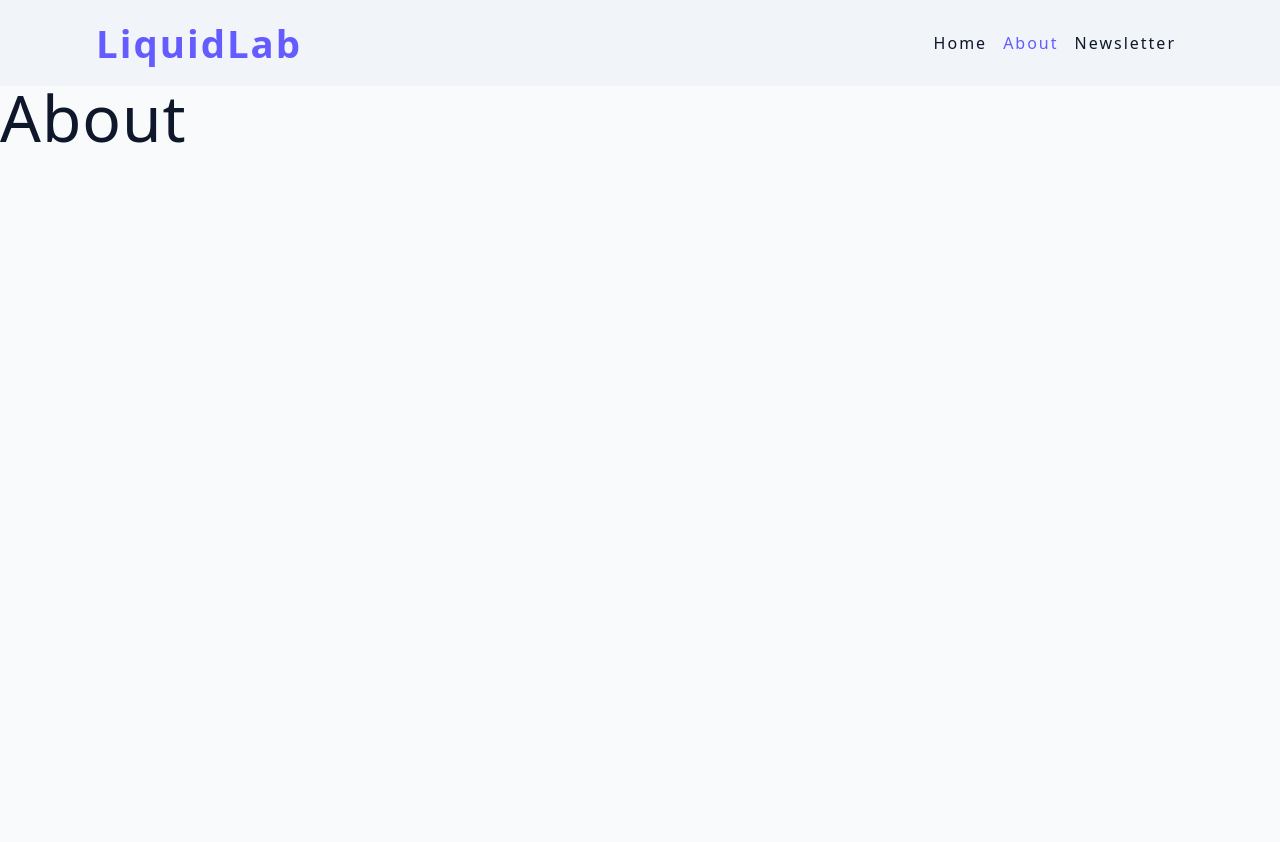
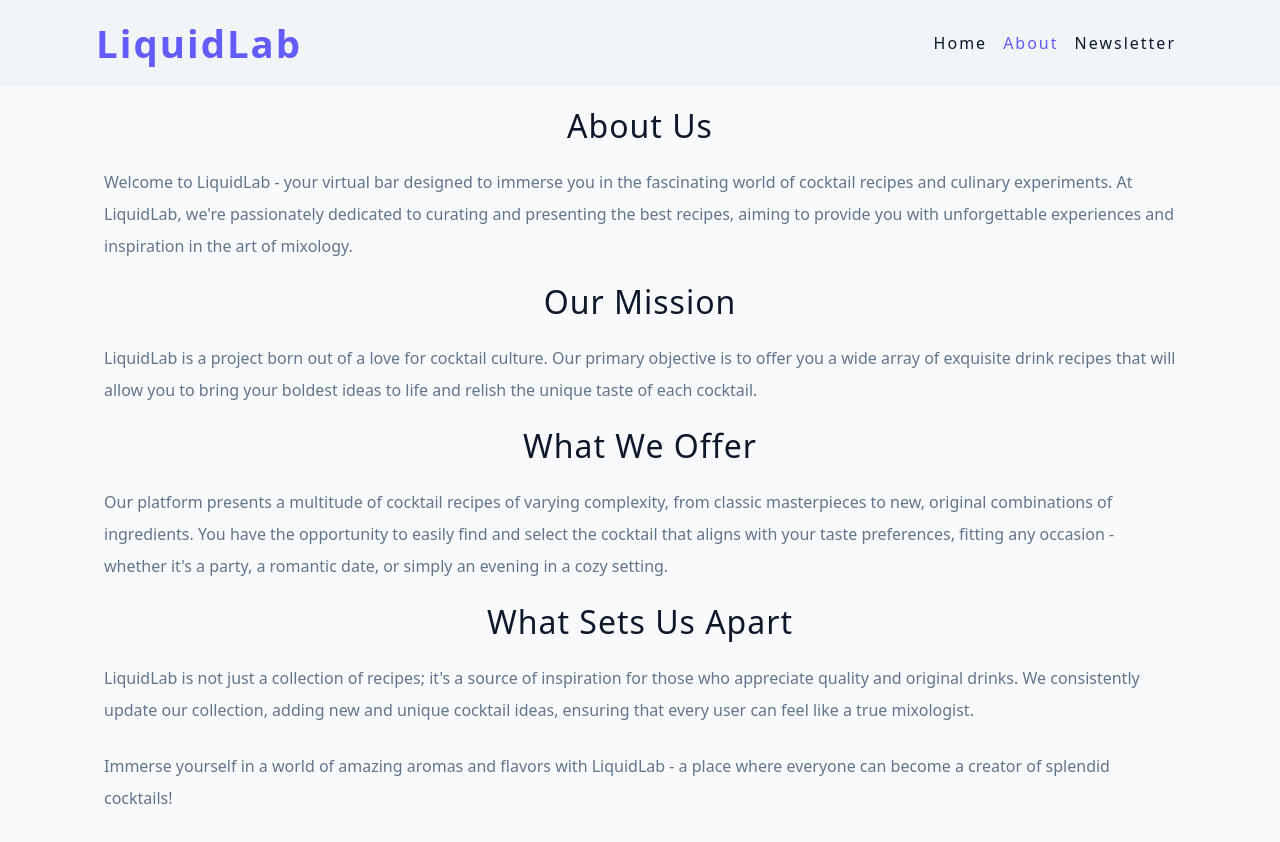
Before and after one commit to jackal7819/liquid-lab, a React (Vite) app: page /about in a window 1280 px wide. Shown: the top 842 px of the page. Before the commit the page ends 800 px from the top, so only its background shows below. Built offline with nearby package versions, Linux system fonts and the light colour scheme.

Commit message:
Create About

```diff
--- a/src/index.css
+++ b/src/index.css
@@ -94,11 +94,11 @@ h2 {
 }
 
 h3 {
-	font-size: clamp(1.25rem, 2.5vw, 2.5rem);
+	font-size: clamp(1.25rem, 2.5vw, 2rem);
 }
 
 h4 {
-	font-size: clamp(1rem, 2vw, 2rem);
+	font-size: clamp(1rem, 2vw, 1.8rem);
 }
 
 h5 {
--- a/src/pages/About.jsx
+++ b/src/pages/About.jsx
@@ -1,5 +1,63 @@
+import styled from 'styled-components';
+
 const About = () => {
-	return <h1>About</h1>;
+	return (
+		<Wrapper>
+			<h3>About Us</h3>
+			<p>
+				Welcome to LiquidLab - your virtual bar designed to immerse you
+				in the fascinating world of cocktail recipes and culinary
+				experiments. At LiquidLab, we're passionately dedicated to
+				curating and presenting the best recipes, aiming to provide you
+				with unforgettable experiences and inspiration in the art of
+				mixology.
+			</p>
+			<h3>Our Mission</h3>
+			<p>
+				LiquidLab is a project born out of a love for cocktail culture.
+				Our primary objective is to offer you a wide array of exquisite
+				drink recipes that will allow you to bring your boldest ideas to
+				life and relish the unique taste of each cocktail.
+			</p>
+			<h3>What We Offer</h3>
+			<p>
+				Our platform presents a multitude of cocktail recipes of varying
+				complexity, from classic masterpieces to new, original
+				combinations of ingredients. You have the opportunity to easily
+				find and select the cocktail that aligns with your taste
+				preferences, fitting any occasion - whether it's a party, a
+				romantic date, or simply an evening in a cozy setting.
+			</p>
+			<h3>What Sets Us Apart</h3>
+			<p>
+				LiquidLab is not just a collection of recipes; it's a source of
+				inspiration for those who appreciate quality and original
+				drinks. We consistently update our collection, adding new and
+				unique cocktail ideas, ensuring that every user can feel like a
+				true mixologist.
+			</p>
+			<p>
+				Immerse yourself in a world of amazing aromas and flavors with
+				LiquidLab - a place where everyone can become a creator of
+				splendid cocktails!
+			</p>
+		</Wrapper>
+	);
 };
 
+const Wrapper = styled.div`
+	padding: 1.5rem;
+    max-width: var(--max-width);
+    text-align: center;
+    margin: 0 auto;
+
+	p {
+		line-height: 2;
+		color: var(--grey-500);
+		margin-top: 1.5rem;
+		margin-bottom: 1.5rem;
+        text-align: start;
+	}
+`;
+
 export default About;
```
